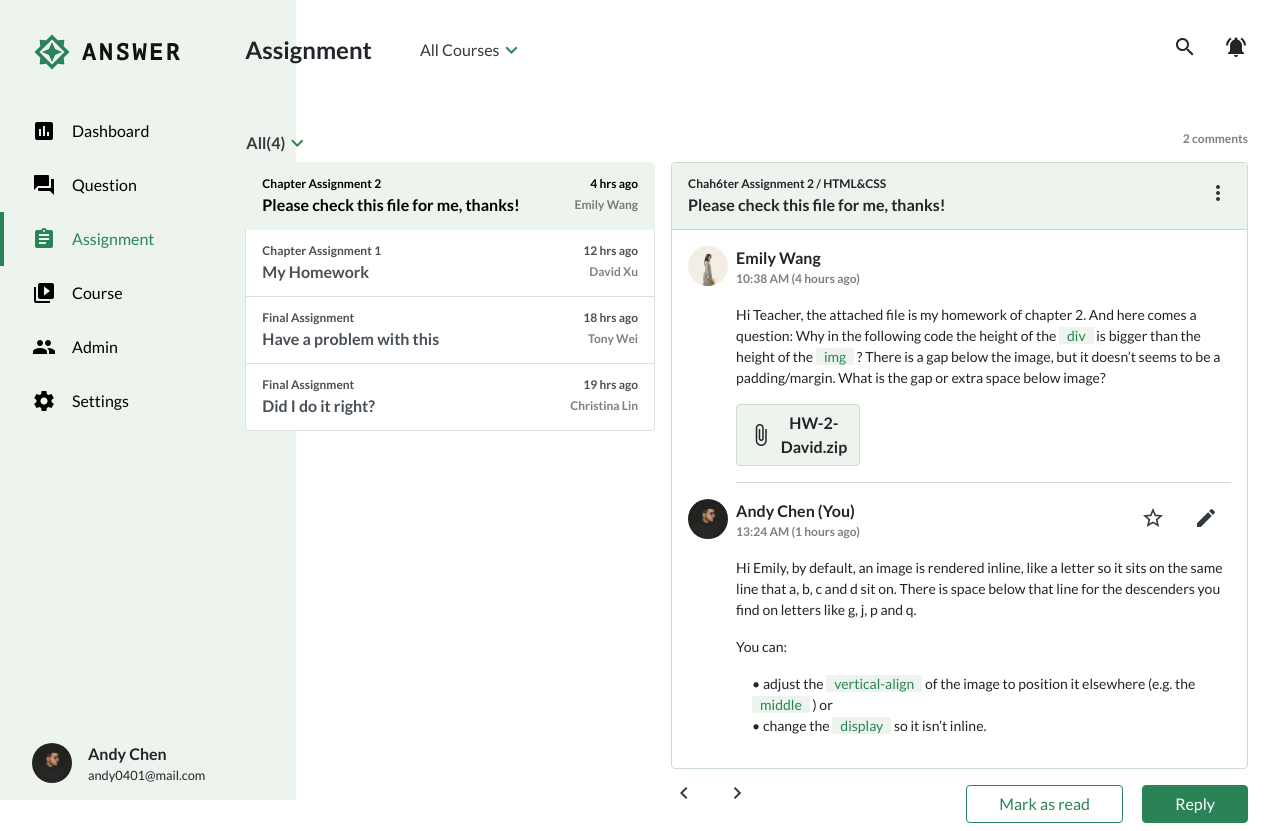
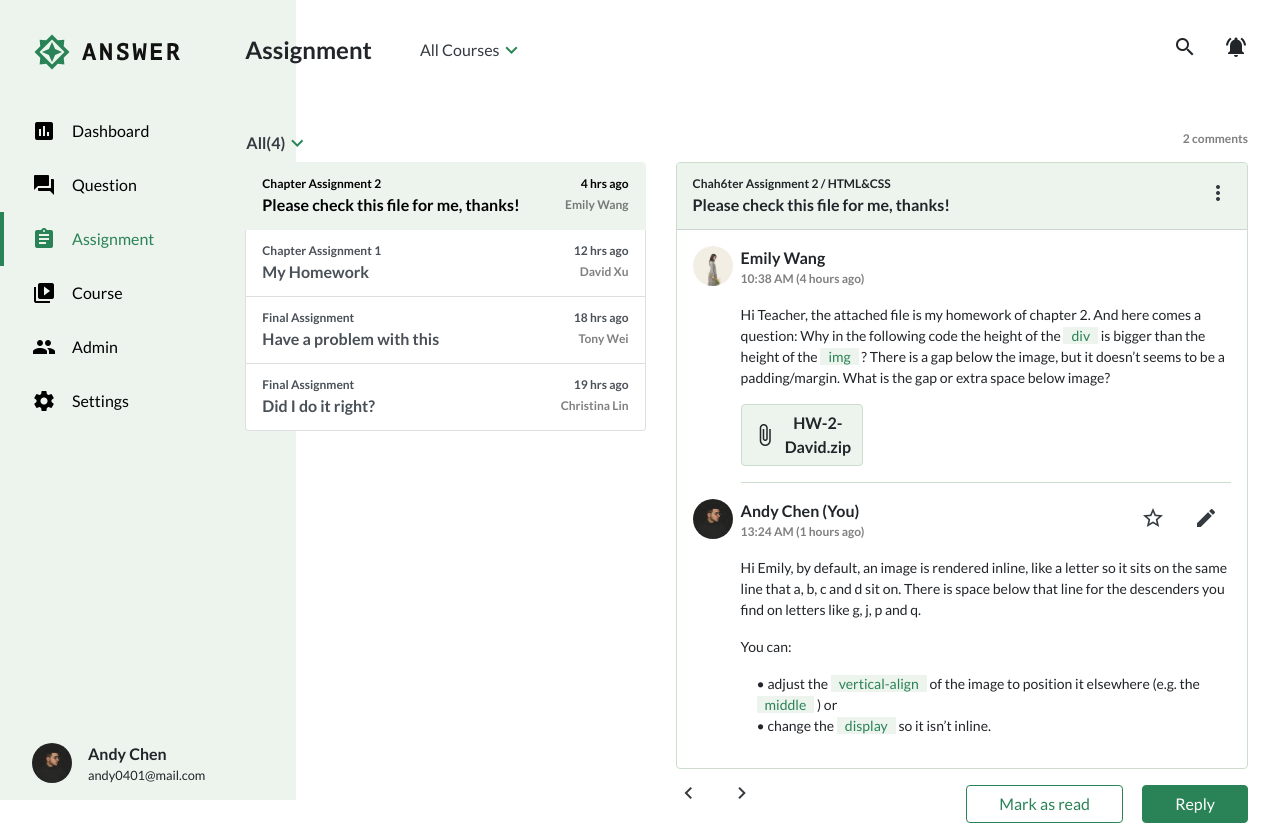
Before and after one commit to Hsuan777/gulptest0510, a plain HTML site: page index.html in a window 1280 px wide. Drawn offline with nearby package versions, Linux system fonts and the light colour scheme.

Commit message:
Update 2020-05-15T14:45:11.748Z

```diff
--- a/index.html
+++ b/index.html
@@ -96,8 +96,8 @@
     <h6 class=" text-black-50">2 comments</h6>
   </div>
   <div class="container-fuild">
-    <div class="row no-gutters">
-      <div class="col-5 pr-1">
+    <div class="row ">
+      <div class="col-5 ">
         <!-- 課程回覆清單 -->
         <div class="list-group " id="list-tab" role="tablist">
           <a class="list-group-item list-group-item-action px-2  active" id="list__ChapterAssignment2__question1"
@@ -159,7 +159,7 @@
         </div>
       </div>
 
-      <div class="col-7 pl-1">
+      <div class="col-7">
         <!-- 課程回覆詳細內容 -->
         <div class="tab-content" id="nav-tabContent">
           <div class="tab-pane fade show active" id="list__ChapterAssignment2__question1__inner" role="tabpanel"
```
